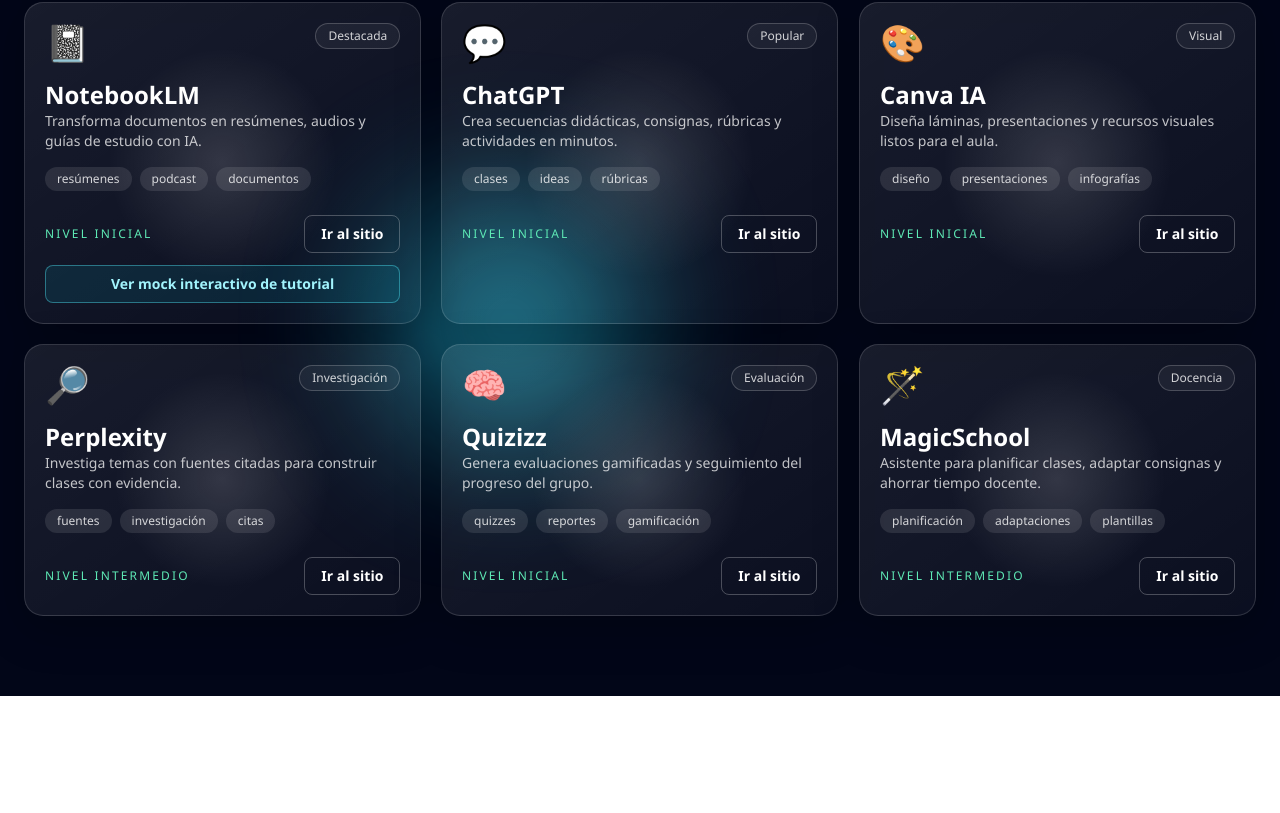
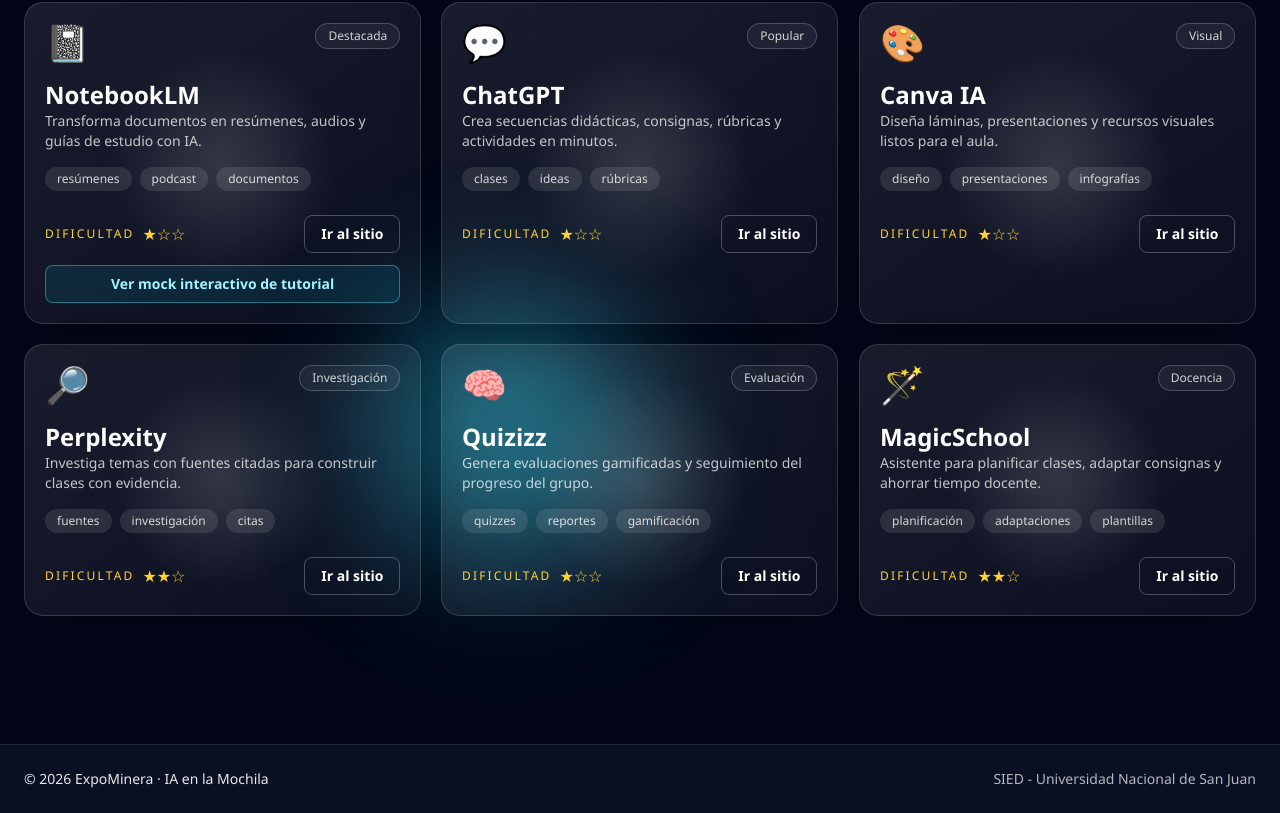
Before and after one commit to EmanuelAgustinPintorAcosta/IA-ExpoMinera, a Svelte app: page / in a window 1280 px wide. Shown: the part 1987-2800 px from the top of the page. Before the commit the page ends 2683 px from the top, so only its background shows below. Built offline with nearby package versions, Linux system fonts and the light colour scheme.

Commit message:
cambios letras, footer, dificultades

```diff
--- a/src/App.svelte
+++ b/src/App.svelte
@@ -20,7 +20,7 @@
       description:
         "Transforma documentos en resúmenes, audios y guías de estudio con IA.",
       tags: ["resúmenes", "podcast", "documentos"],
-      level: "Inicial",
+      difficulty: 1,
       url: "https://notebooklm.google.com",
       hasDemo: true,
     },
@@ -32,7 +32,7 @@
       description:
         "Crea secuencias didácticas, consignas, rúbricas y actividades en minutos.",
       tags: ["clases", "ideas", "rúbricas"],
-      level: "Inicial",
+      difficulty: 1,
       url: "https://chatgpt.com",
       hasDemo: false,
     },
@@ -44,7 +44,7 @@
       description:
         "Diseña láminas, presentaciones y recursos visuales listos para el aula.",
       tags: ["diseño", "presentaciones", "infografías"],
-      level: "Inicial",
+      difficulty: 1,
       url: "https://www.canva.com",
       hasDemo: false,
     },
@@ -56,7 +56,7 @@
       description:
         "Investiga temas con fuentes citadas para construir clases con evidencia.",
       tags: ["fuentes", "investigación", "citas"],
-      level: "Intermedio",
+      difficulty: 2,
       url: "https://www.perplexity.ai",
       hasDemo: false,
     },
@@ -68,7 +68,7 @@
       description:
         "Genera evaluaciones gamificadas y seguimiento del progreso del grupo.",
       tags: ["quizzes", "reportes", "gamificación"],
-      level: "Inicial",
+      difficulty: 1,
       url: "https://quizizz.com",
       hasDemo: false,
     },
@@ -80,7 +80,7 @@
       description:
         "Asistente para planificar clases, adaptar consignas y ahorrar tiempo docente.",
       tags: ["planificación", "adaptaciones", "plantillas"],
-      level: "Intermedio",
+      difficulty: 2,
       url: "https://www.magicschool.ai",
       hasDemo: false,
     },
@@ -376,7 +376,7 @@
             ExpoMinera 2026 · San Juan
           </p>
           <p class="text-sm md:text-base font-semibold tracking-wide truncate">
-            IA Educativa
+            IA en la Mochila
           </p>
         </div>
       </div>
@@ -626,9 +626,17 @@
             </div>
 
             <div class="mt-6 flex items-center justify-between gap-2">
-              <span class="text-xs uppercase tracking-[0.18em] text-emerald-300"
-                >Nivel {tool.level}</span
+              <span
+                class="flex items-center gap-1 text-xs uppercase tracking-[0.18em] text-amber-300"
+                aria-label={`Dificultad ${tool.difficulty} de 3`}
               >
+                Dificultad
+                <span class="ml-1 text-base tracking-normal">
+                  {#each Array(3) as _, i}
+                    <span>{i < tool.difficulty ? "★" : "☆"}</span>
+                  {/each}
+                </span>
+              </span>
               <a
                 href={tool.url}
                 target="_blank"
@@ -817,6 +825,14 @@
       </div>
     </div>
   {/if}
+  <!-- Footer -->
+  <footer class="mt-12 border-t border-white/10 bg-slate-900/60 text-white/90">
+    <div class="max-w-7xl mx-auto px-6 py-6 flex flex-col md:flex-row items-center justify-between gap-4">
+      <div class="text-sm">© 2026 ExpoMinera · IA en la Mochila</div>
+      <div class="text-sm text-white/70">SIED - Universidad Nacional de San Juan</div>
+    </div>
+  </footer>
+
 </div>
 
 <style>
--- a/src/app.css
+++ b/src/app.css
@@ -48,7 +48,7 @@
 h2 {
   font-size: 24px;
   margin: 0 0 16px 0;
-  color: var(--primary-color);
+  color: white;
 }
 
 p {
--- a/src/components/ToolCard.svelte
+++ b/src/components/ToolCard.svelte
@@ -4,11 +4,11 @@
   export let tool: AITool;
   export let onClick: (() => void) | null = null;
 
-  const difficultyColors = {
-    beginner: 'bg-green-100 text-green-800',
-    intermediate: 'bg-yellow-100 text-yellow-800',
-    advanced: 'bg-red-100 text-red-800',
-  };
+  const difficultyValue = {
+    beginner: 1,
+    intermediate: 2,
+    advanced: 3,
+  } as const;
 
   const categoryIcons: Record<string, string> = {
     content: '📚',
@@ -30,8 +30,16 @@
   <div class="flex items-start justify-between mb-3">
     <div class="text-4xl">{tool.icon}</div>
     <div class="flex gap-2">
-      <span class="inline-block text-xs px-2 py-1 rounded-full {difficultyColors[tool.difficulty]}">
-        {tool.difficulty}
+      <span
+        class="inline-flex items-center gap-1 text-xs px-2 py-1 rounded-full bg-amber-100 text-amber-800"
+        aria-label={`Dificultad ${difficultyValue[tool.difficulty]} de 3`}
+      >
+        Dificultad
+        <span>
+          {#each Array(3) as _, i}
+            <span>{i < difficultyValue[tool.difficulty] ? '★' : '☆'}</span>
+          {/each}
+        </span>
       </span>
       {#if tool.isFree}
         <span class="inline-block text-xs px-2 py-1 rounded-full bg-blue-100 text-blue-800"> Gratis </span>
--- a/src/components/TutorialGuide.svelte
+++ b/src/components/TutorialGuide.svelte
@@ -16,8 +16,8 @@
   <!-- Progress Bar -->
   <div class="mb-8">
     <div class="flex justify-between items-center mb-2">
-      <h2 class="text-lg font-bold text-gray-900">Paso {currentStep + 1} de {totalSteps}</h2>
-      <span class="text-sm text-gray-600">{Math.round(((currentStep + 1) / totalSteps) * 100)}%</span>
+      <h2 class="text-lg font-bold text-white">Paso {currentStep + 1} de {totalSteps}</h2>
+      <span class="text-sm text-white/70">{Math.round(((currentStep + 1) / totalSteps) * 100)}%</span>
     </div>
     <div class="w-full bg-gray-200 rounded-full h-2">
       <div
@@ -29,8 +29,8 @@
 
   <!-- Step Content -->
   <div class="glass p-8 rounded-xl mb-8">
-    <h3 class="text-2xl font-bold text-gray-900 mb-2">{stepTitle}</h3>
-    <p class="text-gray-600 mb-6">{stepDescription}</p>
+  <h3 class="text-2xl font-bold text-white mb-2">{stepTitle}</h3>
+  <p class="text-white/70 mb-6">{stepDescription}</p>
     <div class="bg-gray-50 p-6 rounded-lg mb-6 border-l-4 border-red-600">
       <p class="text-gray-700 whitespace-pre-wrap">{stepContent}</p>
     </div>
--- a/src/pages/Dashboard.svelte
+++ b/src/pages/Dashboard.svelte
@@ -61,11 +61,11 @@
       title: "Crear el espacio de trabajo",
       description:
         'Ingresá a NotebookLM con tu cuenta de Google. Hacé clic en el botón "+" o "Crear nuevo" para empezar. Dale un nombre claro a tu proyecto, por ejemplo: “Unidad 3: Geografía Argentina - 4° Año”.',
-      tip: "Tip: Usá un bloc de notas distinto para cada unidad o proyecto para no mezclar temas.",
+      tip: "Tip: Usá un cuaderno distinto para cada unidad o proyecto para no mezclar temas.",
       image: "/paso1.png",
     },
     {
-      title: 'Cargar la "materia prima"',
+      title: 'Cargar las fuentes',
       description:
         'En el panel izquierdo vas a ver el menú "Fuentes". Ahí podés subir los PDFs con la bibliografía de tu materia, pegar links de artículos web o incluso enlaces a videos de YouTube que uses en clase.',
       tip: "Tip: Podés subir hasta 50 documentos distintos en un solo bloc de notas.",
@@ -191,7 +191,7 @@
     <div class="mb-12">
       <div class="flex items-center gap-2 mb-6">
         <span class="text-2xl">🚀</span>
-        <h2 class="text-2xl font-bold text-gray-900">Paso a paso</h2>
+        <h2 class="text-2xl font-bold text-white">Paso a paso</h2>
       </div>
       <div class="grid md:grid-cols-3 gap-6">
         {#each tutorials as item}
@@ -211,7 +211,7 @@
     <div class="mb-10">
       <div class="flex items-center gap-2 mb-6">
         <span class="text-2xl">🛠️</span>
-        <h2 class="text-2xl font-bold text-gray-900">Herramientas</h2>
+        <h2 class="text-2xl font-bold text-white">Herramientas</h2>
       </div>
       <div class="mb-6">
         <input
```
Also changed, not shown: 1 other file (tests, documents, lock files or other folders).
